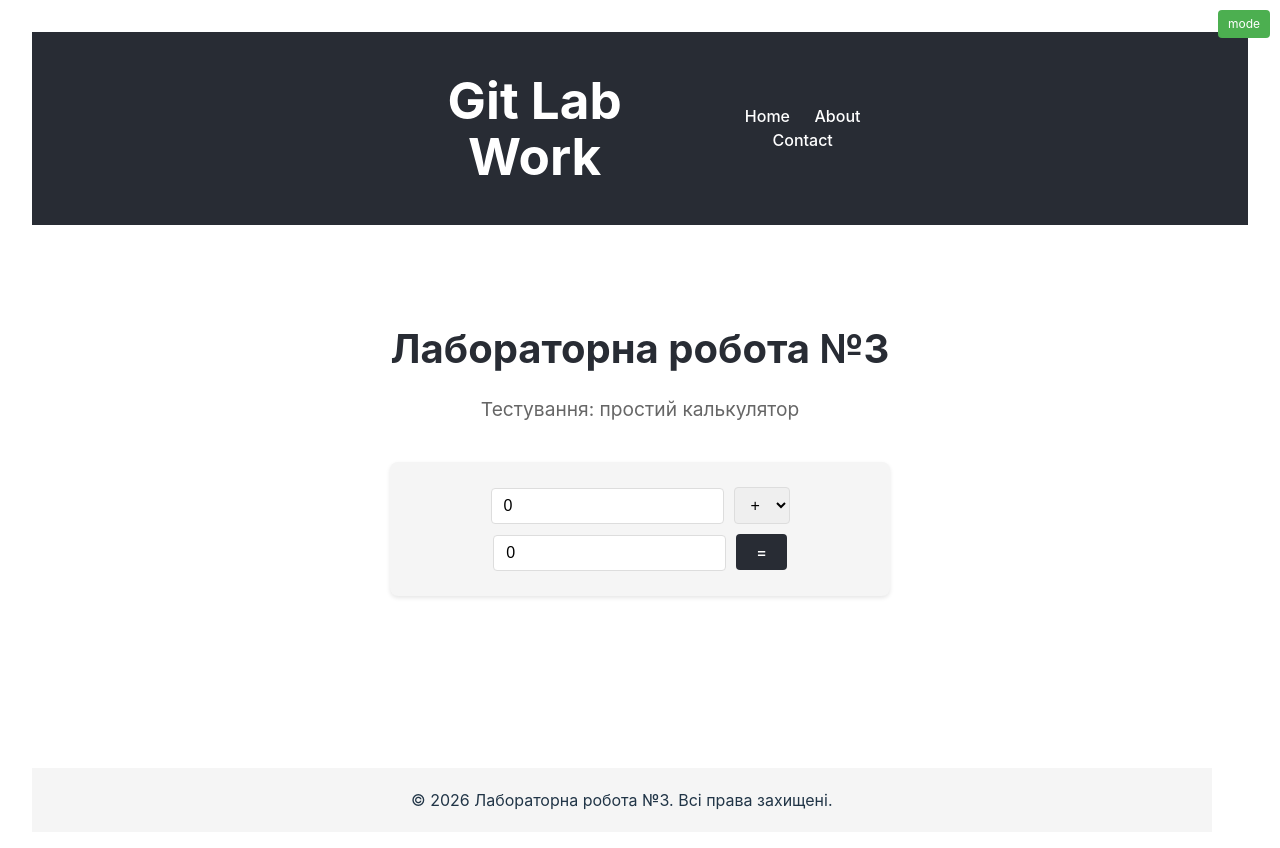
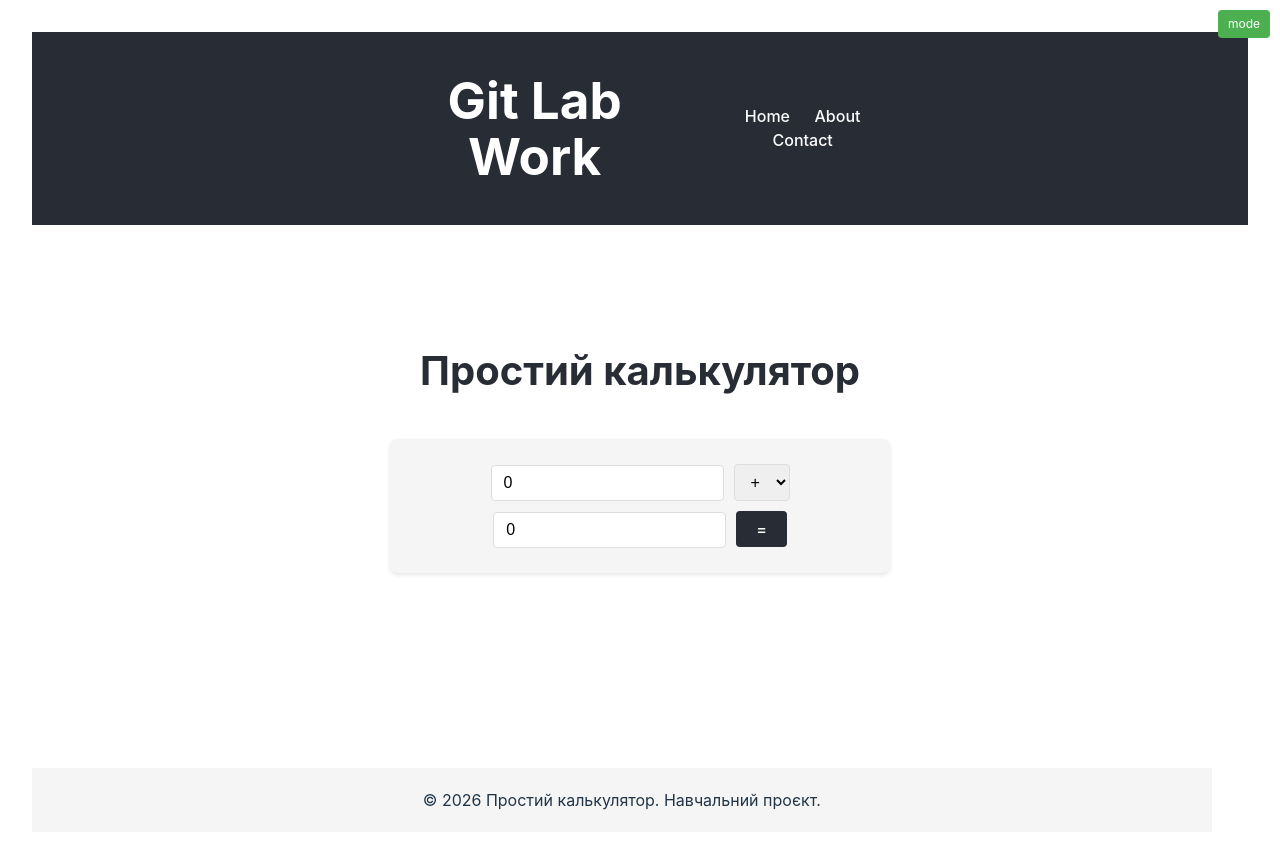
Before and after one commit to OleksandrDembitskyi/lab1-git, a React (Vite) app: page / in a window 1280 px wide. Shown: the top 848 px of the page. Built offline with nearby package versions, Linux system fonts and the light colour scheme.

Commit message:
feat: update app for universal calculator

```diff
--- a/src/App.jsx
+++ b/src/App.jsx
@@ -58,8 +58,7 @@ function App() {
           {appEnv} mode
         </div>
 
-        <h1>Лабораторна робота №3</h1>
-        <p>Тестування: простий калькулятор</p>
+        <h1>Простий калькулятор</h1>
 
         {/* Додаю заголовок */}
         <h2>{appTitle}</h2>
--- a/src/components/Footer.jsx
+++ b/src/components/Footer.jsx
@@ -6,7 +6,7 @@ function Footer() {
   return (
     <footer className="footer">
       {/* Текст копірайту з поточним роком та назвою роботи */}
-      <p>© 2026 Лабораторна робота №3. Всі права захищені.</p>
+      <p>© 2026 Простий калькулятор. Навчальний проєкт.</p>
     </footer>
   );
 }
```
